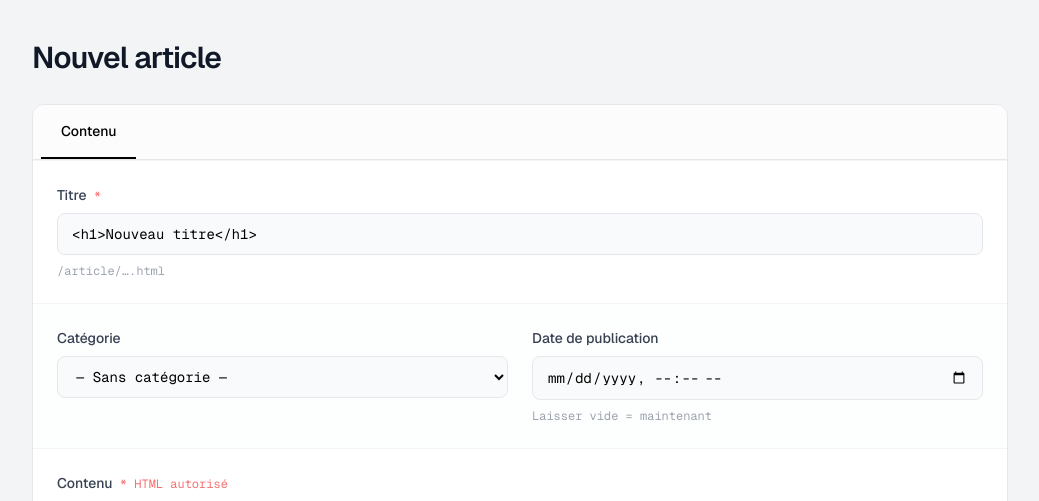
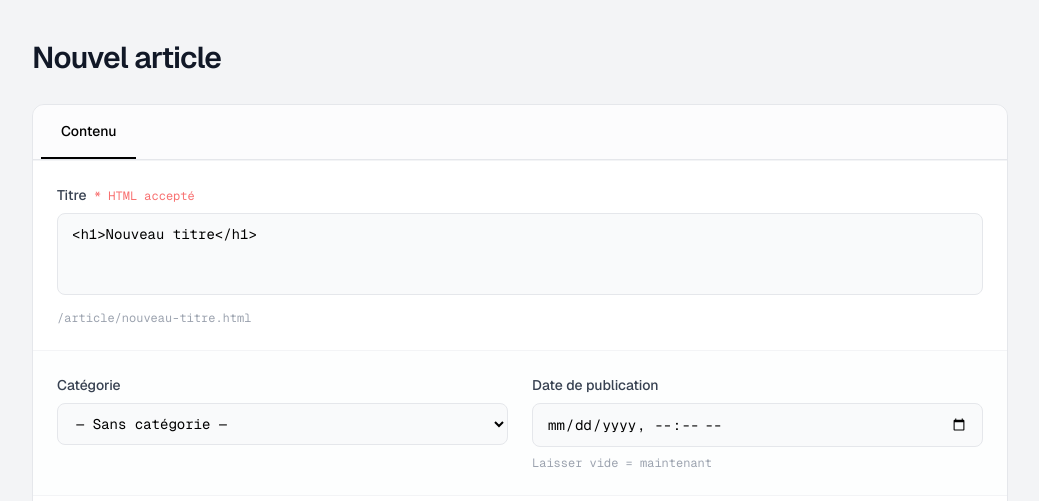
Before and after one commit to maharavo1rdn/actualite, a PHP site: page /backoffice/articles/nouveau in a window 1280 px wide. Shown: the part 59-560 px from the top of the page, without its empty margins (120-1159 px from the left). Run offline with PHP 8.4, Linux system fonts and the light colour scheme; the visitor is signed in with stand-in values (Sample User, id 1); data that the repository does not hold is empty; some libraries are stand-ins or nearby versions.

Commit message:
h1 for article

```diff
--- a/pages/articles/article.php
+++ b/pages/articles/article.php
@@ -141,7 +141,7 @@ function sourceBadge(string $type): string
                 <?php endif; ?>
 
                 <a href="/" class="mono inline-block mt-6 text-xs text-red-400 hover:text-red-300 transition-colors">
-                    → voir le direct complet
+                    → Voir le direct complet
                 </a>
             </aside>
 
--- a/pages/articles/backoffice_articles_form.php
+++ b/pages/articles/backoffice_articles_form.php
@@ -145,14 +145,10 @@ function sourceBadgeClass(string $type): string
 
                 <div class="p-6">
                     <label class="block text-sm font-medium text-gray-700 mb-2">
-                        Titre <span class="mono text-xs text-red-400 font-normal ml-1">*</span>
+                        Titre <span class="mono text-xs text-red-400 font-normal ml-1">* HTML accepté</span>
                     </label>
-                    <input type="text" name="titre" id="titreInput" required
-                            stripped="<?= strip_tags($article['titre'] ?? '') ?>"
-                           value="<?= htmlspecialchars($article['titre'] ?? '<h1>Nouveau titre</h1>') ?>"
-                           placeholder="Titre de l'article…"
-                           oninput="updateSlugPreview(this.stripped)"
-                           class="w-full mono text-sm px-3.5 py-2.5 border border-gray-200 rounded-lg bg-gray-50 focus:bg-white focus:border-gray-400 focus:outline-none transition-colors">
+                    <textarea name="titre" id="titreInput" rows="3" required
+                              class="tinymce-editor-sm w-full mono text-sm px-3.5 py-2.5 border border-gray-200 rounded-lg bg-gray-50 focus:bg-white focus:border-gray-400 focus:outline-none transition-colors resize-none"><?= $article['titre'] ?? '<h1>Nouveau titre</h1>' ?></textarea>
                     <p class="mono text-xs text-gray-400 mt-2" id="slugPreview">
                         /article/<?= htmlspecialchars($article['slug'] ?? '…') ?>.html
                     </p>
@@ -451,6 +447,30 @@ tinymce.init({
     file_picker_types: 'image',
 });
 
+// Éditeur compact — pour le titre
+tinymce.init({
+    selector: 'textarea.tinymce-editor-sm',
+    license_key: 'gpl',
+    // language: 'fr_FR',
+    height: 180,
+    menubar: false,
+    branding: false,
+    plugins: ['link', 'code'],
+    toolbar:
+        'undo redo | blocks | ' +
+        'bold italic underline | forecolor | link | code',
+    content_style: "body { font-family: 'Geist', sans-serif; font-size: 15px; font-weight: 600; padding: 6px; }",
+    setup: function(editor) {
+        const syncTitle = () => {
+            editor.save();
+            updateSlugPreviewFromHtml(editor.getContent());
+        };
+
+        editor.on('init', syncTitle);
+        editor.on('change keyup setcontent undo redo', syncTitle);
+    },
+});
+
 // ── Onglets ─────────────────────────────────────────────────────────────────
 function switchTab(name) {
     const allBtns  = document.querySelectorAll('.tab-btn');
@@ -473,8 +493,24 @@ function slugify(str) {
         .replace(/[^a-z0-9]+/g, '-')
         .replace(/^-+|-+$/g, '');
 }
+
+function stripHtml(html) {
+    const parser = new DOMParser();
+    const doc = parser.parseFromString(html, 'text/html');
+    return (doc.body.textContent || '').trim();
+}
+
 function updateSlugPreview(title) {
     document.getElementById('slugPreview').textContent = '/article/' + (slugify(title) || '…') + '.html';
+}
+
+function updateSlugPreviewFromHtml(html) {
+    updateSlugPreview(stripHtml(html));
+}
+
+const titreTextarea = document.getElementById('titreInput');
+if (titreTextarea) {
+    updateSlugPreviewFromHtml(titreTextarea.value || '');
 }
 
 // ── Modal ────────────────────────────────────────────────────────────────────
```
Also changed, not shown: pages/articles/backoffice_evenements_chronologie.php (+0 -7 lines).
